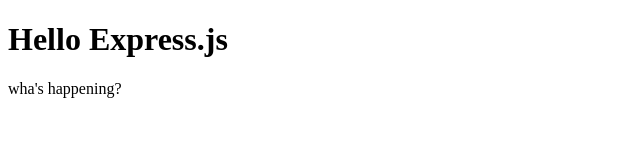
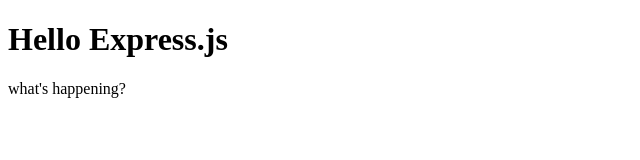
Before and after one commit to jackalista/web-server, a website: page public/index.html in a window 1280 px wide. Shown: the full height of the page, 0-640 px from the left. Drawn offline with Linux system fonts and the light colour scheme.

Commit message:
updated html to run through the commit - deploy cycle

```diff
--- a/public/index.html
+++ b/public/index.html
@@ -6,6 +6,6 @@
 	</head>
 	<body>
 		<h1>Hello Express.js</h1>
-		<p>wha's happening?</p>
+		<p>what's happening?</p>
 	</body>
 </html>
```
